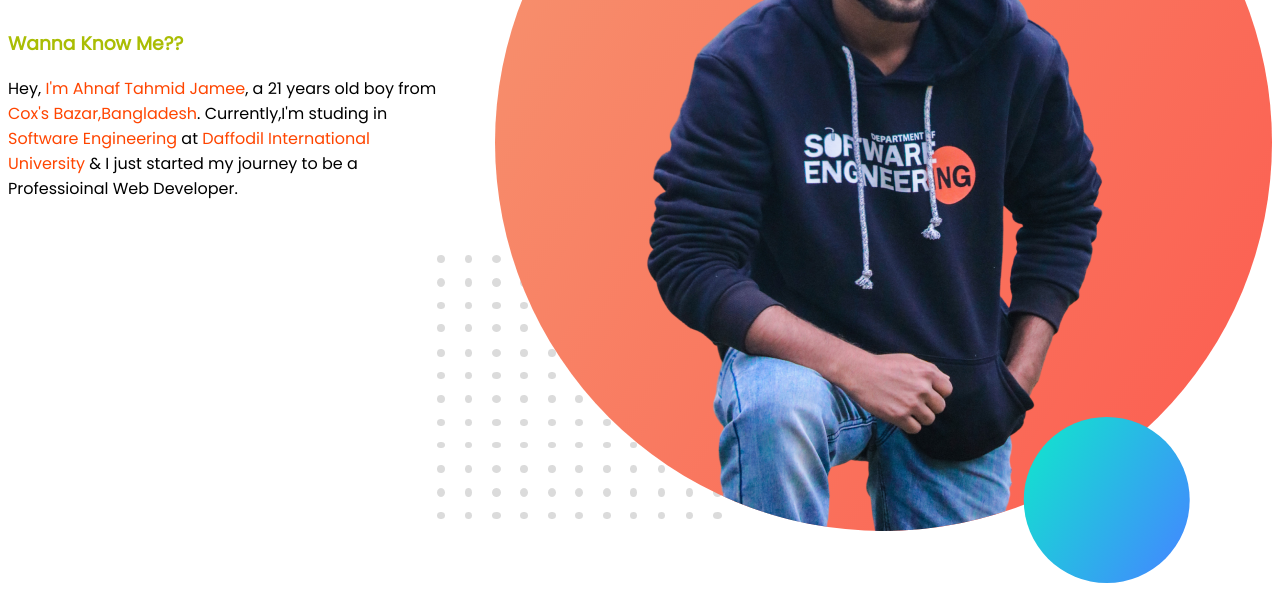
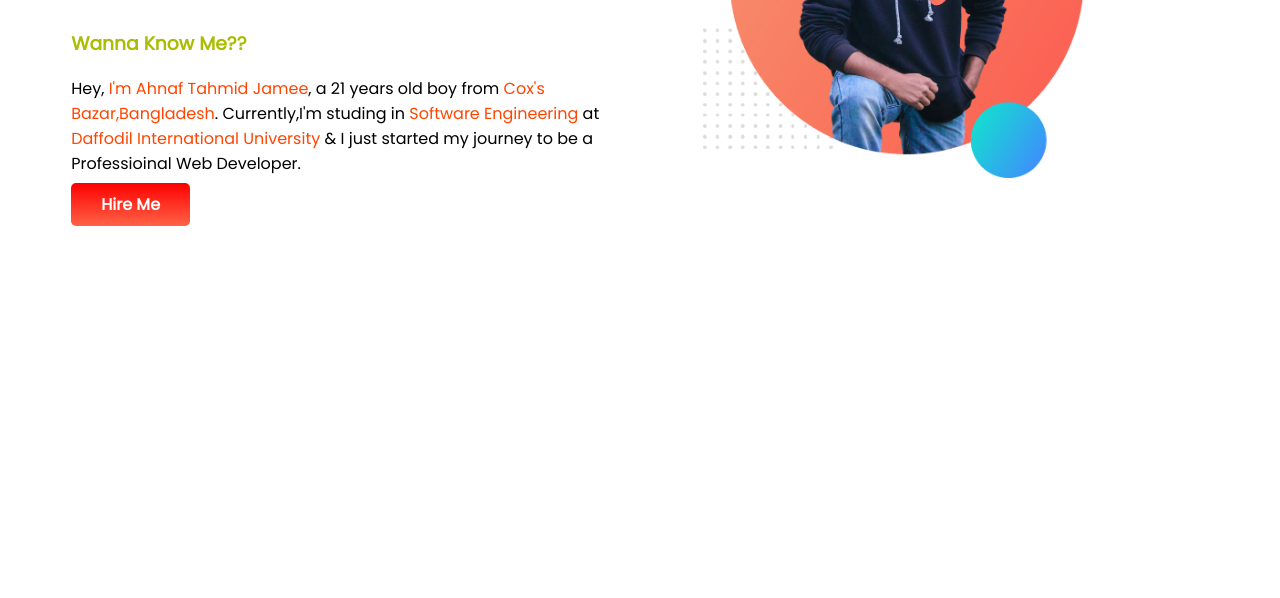
Before and after one commit to Jamee415/deveeloper-portfolio, a plain HTML site: page index.html in a window 1280 px wide. Shown: the part 254-852 px from the top of the page. After the commit the page ends 800 px from the top, so only its background shows below. Drawn offline with Linux system fonts and the light colour scheme.

Commit message:
on the way 2

```diff
--- a/index.html
+++ b/index.html
@@ -14,7 +14,7 @@
 
 <body>
     <section>
-        <div>
+        <div class="half-width">
             <h1>Welcome To</h1>
             <h1> <span class="orange-color">Xamee's</span> World!</h1>
             <h3 class="know-me">Wanna Know Me??</h3>
@@ -24,9 +24,10 @@
                     University</span> & I just started my journey to be a <span Professioinal Web
                     Developer>Professioinal
                     Web Developer</span>. </p>
+            <a class="link-button" target="_blank" href="https://www.facebook.com/ahnaftahmid.jamee/">Hire Me</a>
         </div>
 
-        <div>
+        <div class="half-width">
             <img src="images/my-bg (2).PNG" alt="That's Me">
         </div>
 
--- a/style.css
+++ b/style.css
@@ -16,3 +16,20 @@ h1{
 section{
     display: flex;
 }
+.half-width{
+    width: 50%;
+    padding-left: 5%;
+}
+.half-width img{
+    width: 67%;
+    padding-top: 8%;
+}
+.link-button{
+    text-decoration: none;
+    background-image: linear-gradient(red, tomato);
+    color: white;
+    font-weight: 700;
+    padding: 10px 30px;
+    border-radius: 5px;
+
+}
```
